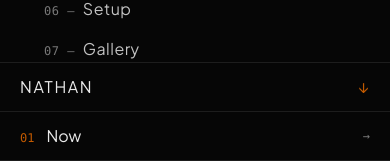
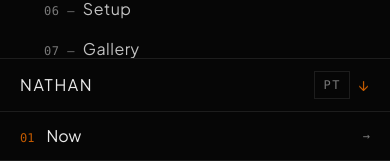
Before and after one commit to xAngryBadger/nathan, a React (Vite) app: page /nathan/about in a window 390 px wide. Shown: the part 291-452 px from the top of the page. Built offline with nearby package versions, Linux system fonts and the light colour scheme.

Commit message:
Fix mobile menu: add LanguageToggle to BottomSheet, adjust max-height

```diff
--- a/src/components/BottomSheet.tsx
+++ b/src/components/BottomSheet.tsx
@@ -2,6 +2,7 @@ import { useEffect, useRef, useState } from "react";
 import { Link, useLocation } from "react-router-dom";
 import { gsap } from "gsap";
 import { site, menuLinks } from "../data/site";
+import LanguageToggle from "./LanguageToggle";
 
 function useOpenWithNavigation(): [boolean, React.Dispatch<React.SetStateAction<boolean>>] {
 const [toggledOpen, setToggledOpen] = useState(false);
@@ -54,9 +55,12 @@ export default function BottomSheet() {
 <div ref={sheetRef} className="sheet" style={{ transform: "translateY(calc(100% - 48px))" }}>
 <button className="sheet-toggle" onClick={() => setOpen((v) => !v)}>
 <span>{site.name}</span>
+<div className="flex items-center gap-2">
+<LanguageToggle />
 <span style={{ color: "var(--color-accent)" }}>{open ? "↑" : "↓"}</span>
+</div>
 </button>
-        <nav className="flex flex-col overflow-y-auto" style={{ maxHeight: "calc(80dvh - 48px)" }}>
+<nav className="flex flex-col overflow-y-auto" style={{ maxHeight: "calc(80dvh - 96px)" }}>
 {menuLinks.map((link, i) => {
 const isActive = location.pathname === link.href;
 return (
```
Lines whose indentation alone changed are shown as unchanged.
